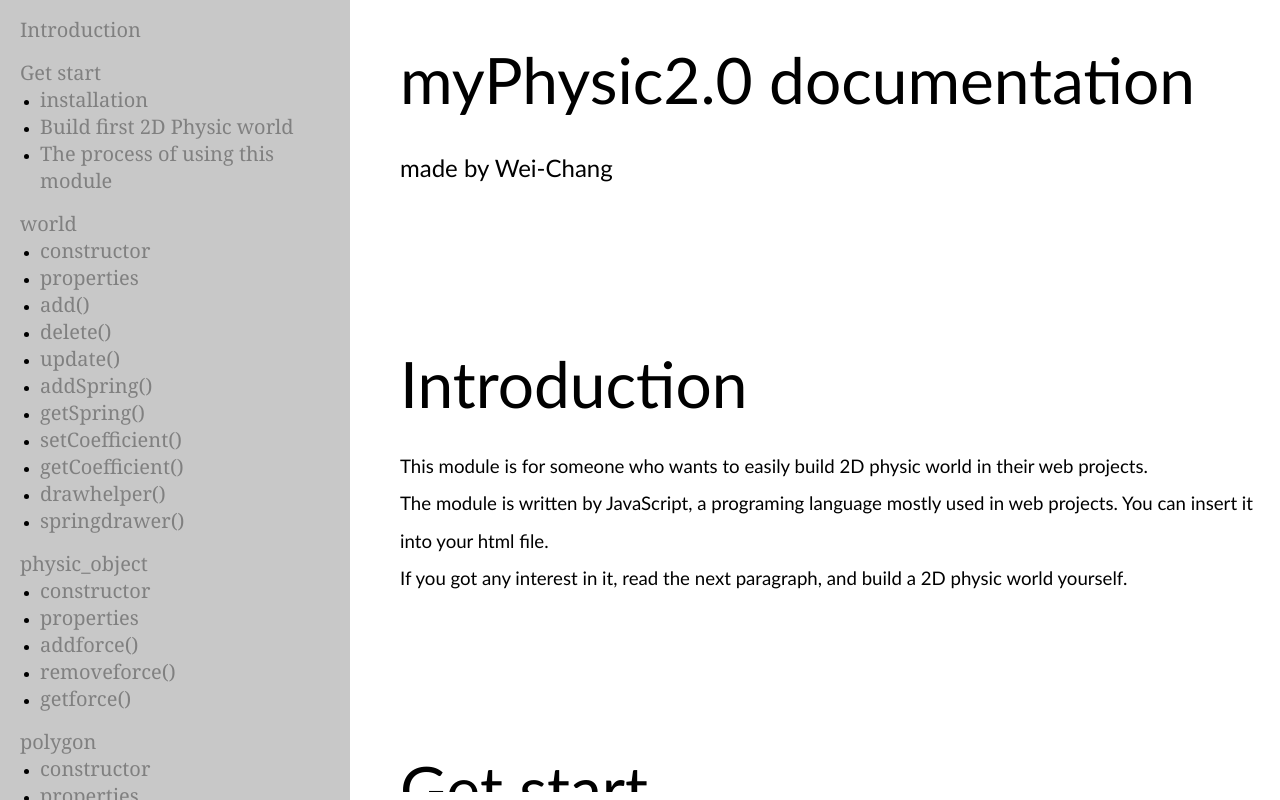
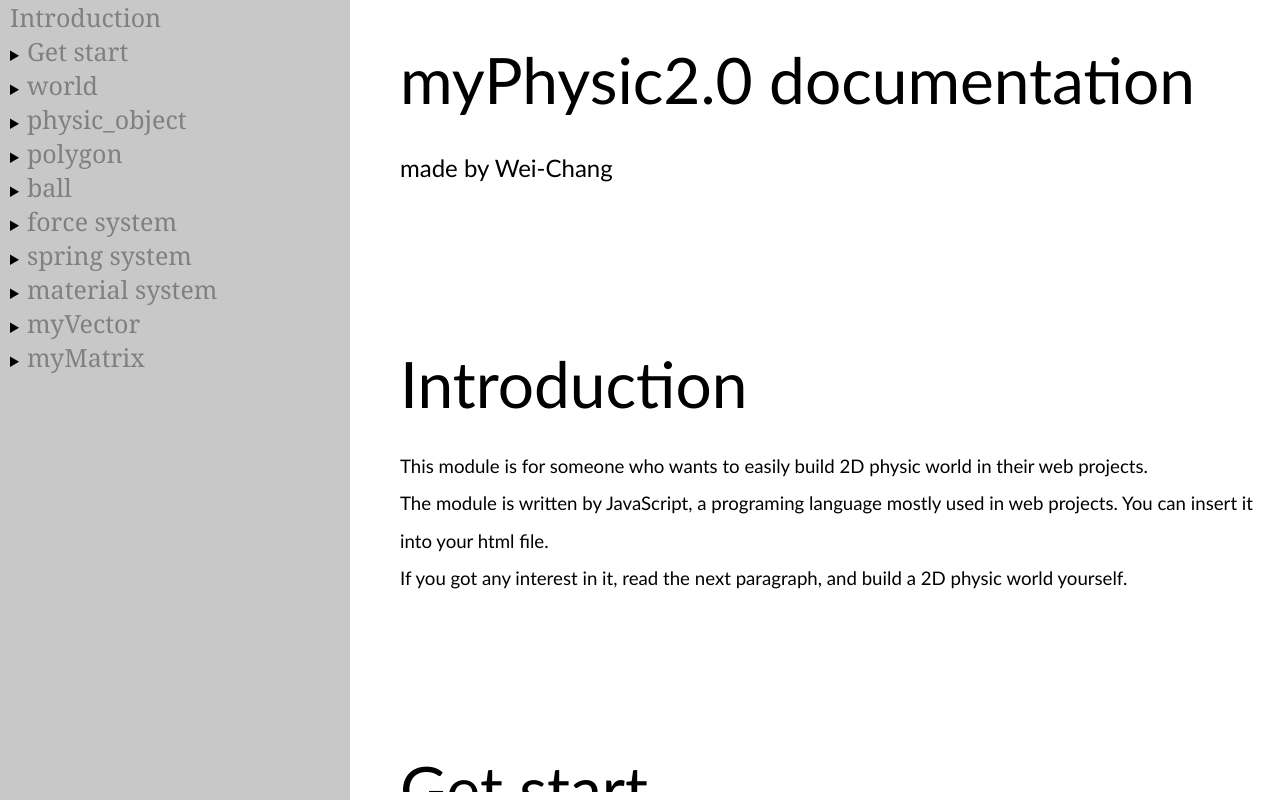
Before and after one commit to weichang0307/mydocument, a plain HTML site: page index.html in a window 1280 px wide. Drawn offline with Linux system fonts and the light colour scheme.

Commit message:
Add files via upload

```diff
--- a/index.html
+++ b/index.html
@@ -12,17 +12,18 @@
 
 	<div id="index_div" style="overflow: auto;position: fixed;left: 0%;top: 0%;height: 100%;width: 350px;background-color:rgb(200, 200, 200);">
 
-		<ul>
-			<a class="head_a" href="mydocument1.htm#Introduction" target="center1">Introduction</a>
-		</ul>
-		<ul>
-			<a class="head_a" href="mydocument1.htm#Getstart" target="center1">Get start</a>
+		<a class="head_a" href="mydocument1.htm#Introduction" target="center1" style="left: 10px;">  Introduction</a>
+
+		<details>
+			<summary><a class="head_a" href="mydocument1.htm#Getstart" target="center1">Get start</a></summary>
+
 			<li><a href="mydocument1.htm#installation" target="center1">installation</a></li>
 			<li><a href="mydocument1.htm#Buildfirst2DPhysicworld" target="center1">Build first 2D Physic world</a></li>
 			<li><a href="mydocument1.htm#Theprocessofusingthismodule" target="center1">The process of using this module</a></li>
-		</ul>
-		<ul>
-			<a class="head_a" href="mydocument1.htm#world" target="center1">world</a>
+		</details>
+		<details>
+			<summary><a class="head_a" href="mydocument1.htm#world" target="center1">world</a></summary>
+
 			<li><a href="mydocument1.htm#world_constructor" target="center1">constructor</a></li>
 			<li><a href="mydocument1.htm#world_properties" target="center1">properties</a></li>
 			<li><a href="mydocument1.htm#world_add" target="center1">add()</a></li>
@@ -34,54 +35,61 @@
 			<li><a href="mydocument1.htm#world_getCoefficient" target="center1">getCoefficient()</a></li>
 			<li><a href="mydocument1.htm#world_drawhelper" target="center1">drawhelper()</a></li>
 			<li><a href="mydocument1.htm#world_springdrawer" target="center1">springdrawer()</a></li>
-		</ul>
-		<ul>
-			<a class="head_a" href="mydocument1.htm#physicobject" target="center1">physic_object</a>
+		</details>
+		<details>
+			<summary><a class="head_a" href="mydocument1.htm#physicobject" target="center1">physic_object</a></summary>
+
 			<li><a href="mydocument1.htm#physicobject_constructor" target="center1">constructor</a></li>
 			<li><a href="mydocument1.htm#physicobject_properties" target="center1">properties</a></li>
 			<li><a href="mydocument1.htm#physicobject_addforce" target="center1">addforce()</a></li>
 			<li><a href="mydocument1.htm#physicobject_removeforce" target="center1">removeforce()</a></li>
 			<li><a href="mydocument1.htm#physicobject_getforce" target="center1">getforce()</a></li>
-		</ul>
-		<ul>
-			<a class="head_a" href="mydocument1.htm#polygon" target="center1">polygon</a>
+		</details>
+		<details>
+			<summary><a class="head_a" href="mydocument1.htm#polygon" target="center1">polygon</a></summary>
+
 			<li><a href="mydocument1.htm#polygon_constructor" target="center1">constructor</a></li>
 			<li><a href="mydocument1.htm#polygon_properties" target="center1">properties</a></li>
 			<li><a href="mydocument1.htm#polygon_getarea" target="center1">getarea()</a></li>
 			<li><a href="mydocument1.htm#polygon_setmass" target="center1">set_mass()</a></li>
 			<li><a href="mydocument1.htm#polygon_setmassbydensity" target="center1">set_mass_by_density()</a></li>
-		</ul>
-		<ul>
-			<a class="head_a" href="mydocument1.htm#ball" target="center1">ball</a>
+		</details>
+		<details>
+			<summary><a class="head_a" href="mydocument1.htm#ball" target="center1">ball</a></summary>
+
 			<li><a href="mydocument1.htm#ball_constructor" target="center1">constructor</a></li>
 			<li><a href="mydocument1.htm#ball_properties" target="center1">properties</a></li>
 			<li><a href="mydocument1.htm#ball_setmass" target="center1">set_mass()</a></li>
 			<li><a href="mydocument1.htm#ball_setmassbydensity" target="center1">set_mass_by_density()</a></li>
-		</ul>
-		<ul>
-			<a class="head_a" href="mydocument1.htm#fs" target="center1">force system</a>
+		</details>
+		<details>
+			<summary><a class="head_a" href="mydocument1.htm#fs" target="center1">force system</a></summary>
+
 			<li><a href="mydocument1.htm#fs_force" target="center1">force</a></li>
 			<li><a href="mydocument1.htm#fs_addforce" target="center1">add force</a></li>
 			<li><a href="mydocument1.htm#fs_removeforce" target="center1">remove force</a></li>
 			<li><a href="mydocument1.htm#fs_setforce" target="center1">set force</a></li>
-		</ul>
-		<ul>
-			<a class="head_a" href="mydocument1.htm#ss" target="center1">spring system</a>
+		</details>
+		<details>
+			<summary><a class="head_a" href="mydocument1.htm#ss" target="center1">spring system</a></summary>
+
 			<li><a href="mydocument1.htm#ss_spring" target="center1">spring</a></li>
 			<li><a href="mydocument1.htm#ss_addspring" target="center1">add spring</a></li>
 			<li><a href="mydocument1.htm#ss_drawspring" target="center1">draw spring</a></li>
 			<li><a href="mydocument1.htm#ss_removespring" target="center1">remove spring</a></li>
 			<li><a href="mydocument1.htm#ss_setspring" target="center1">set spring</a></li>
-		</ul>
-		<ul>
-			<a class="head_a" href="mydocument1.htm#ms" target="center1">material system</a>
+		</details>
+		<details>
+			<summary><a class="head_a" href="mydocument1.htm#ms" target="center1">material system</a></summary>
+
 			<li><a href="mydocument1.htm#ms_material" target="center1">material</a></li>
 			<li><a href="mydocument1.htm#ms_coefficient" target="center1">coefficient</a></li>
 			<li><a href="mydocument1.htm#ms_setcoefficient" target="center1">set coefficient</a></li>
 			<li><a href="mydocument1.htm#ms_getcoefficient" target="center1">get coefficient</a></li>
-		</ul>
-		<ul>
-			<a class="head_a" href="mydocument1.htm#myVector" target="center1">myVector</a>
+		</details>
+		<details>
+			<summary><a class="head_a" href="mydocument1.htm#myVector" target="center1">myVector</a></summary>
+
 			<li><a href="mydocument1.htm#myVector_vector" target="center1">vector</a></li>
 			<li><a href="mydocument1.htm#myVector_add" target="center1">add()</a></li>
 			<li><a href="mydocument1.htm#myVector_minus" target="center1">minus()</a></li>
@@ -92,17 +100,18 @@
 			<li><a href="mydocument1.htm#myVector_rotate" target="center1">rotate()</a></li>
 			<li><a href="mydocument1.htm#myVector_deg" target="center1">deg()</a></li>
 			<li><a href="mydocument1.htm#myVector_cross" target="center1">cross()</a></li>
-		</ul>
-		<ul>
-			<a class="head_a" href="mydocument1.htm#myMatrix" target="center1">myMatrix</a>
+		</details>
+		<details>
+			<summary><a class="head_a" href="mydocument1.htm#myMatrix" target="center1">myMatrix</a></summary>
+
 			<li><a href="mydocument1.htm#myMatrix_matrix" target="center1">matrix</a></li>
 			<li><a href="mydocument1.htm#myMatrix_rotate" target="center1">rotate()</a></li>
 			<li><a href="mydocument1.htm#myMatrix_create" target="center1">create()</a></li>
-			<li><a href="mydocument1.htm#myMatrix_multiply" target="center1">multiply()</a></li>
-			<li><a href="mydocument1.htm#myMatrix_matrixMultiplyVector" target="center1">matrixMultiplyVector()</a></li>
+			<li><a href="mydocument1.htm#myMatrix_mdetailstiply" target="center1">mdetailstiply()</a></li>
+			<li><a href="mydocument1.htm#myMatrix_matrixMdetailstiplyVector" target="center1">matrixMdetailstiplyVector()</a></li>
 			<li><a href="mydocument1.htm#myMatrix_determinant" target="center1">determinant()</a></li>
 			<li><a href="mydocument1.htm#myMatrix_shallowCopy" target="center1">shallowCopy()</a></li>
-		</ul>
+		</details>
 	</div>
 </body>
 </html>
--- a/mystyle.css
+++ b/mystyle.css
@@ -3,9 +3,23 @@ a{
     font-size:20px;
     font-family:Georgia, 'Times New Roman', Times, serif;
      text-decoration: none;
+     position: relative;
+     left: 10px;
 }
 .head_a{
     position: relative;
-    left: -20px;
-
+    font-size:25px;
+    left: 0px;
 }
+details{
+    position: relative;
+    list-style: none;
+}
+summary{
+    position: relative;
+    left: 10px;
+}
+li{
+    background-color: rgb(210, 210, 210);
+    border: 1px solid rgb(200, 200, 200);
+}
```
